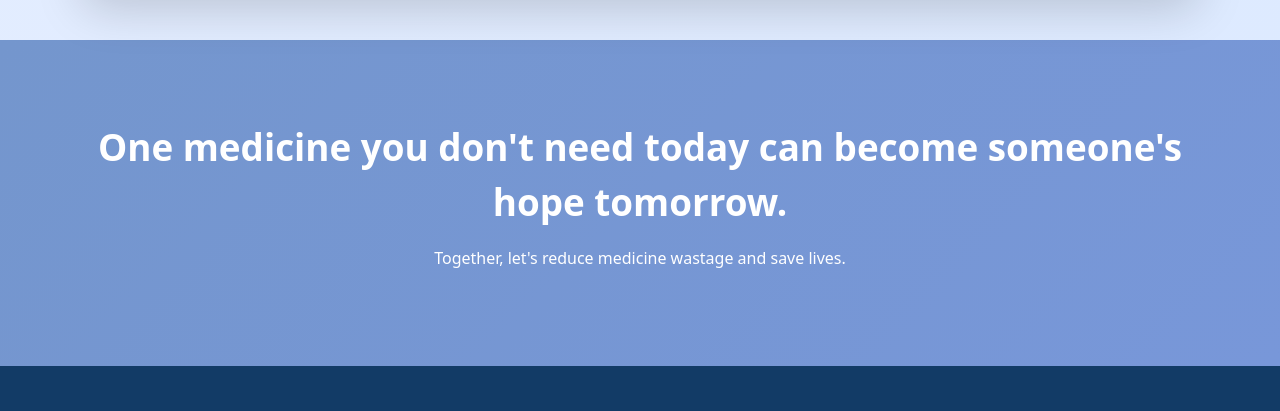
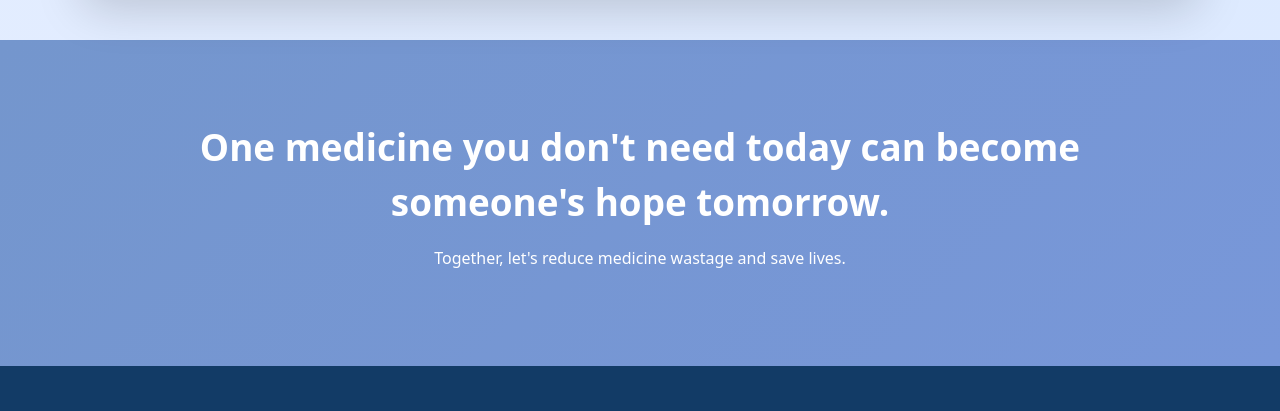
Before and after one commit to Ishika-2212/CareConnect, a website: page public/index.html in a window 1280 px wide. Shown: the part 2880-3291 px from the top of the page. Drawn offline with nearby package versions, Linux system fonts and the light colour scheme.

Commit message:
Update style.css

```diff
--- a/public/CSS/style.css
+++ b/public/CSS/style.css
@@ -337,6 +337,8 @@ section{
     font-size:2.3rem;
     font-weight:bold;
     line-height:1.5;
+    max-width:900px;
+    margin:auto;
 }
 .tip-section{
     background:#f8fbff;
```
